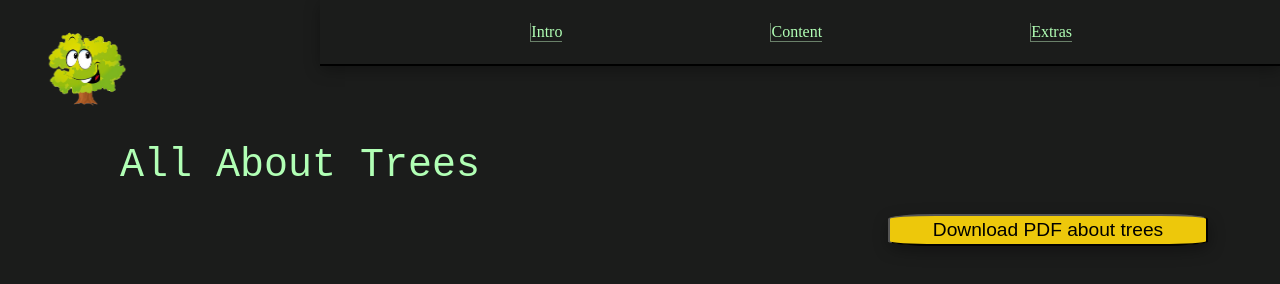
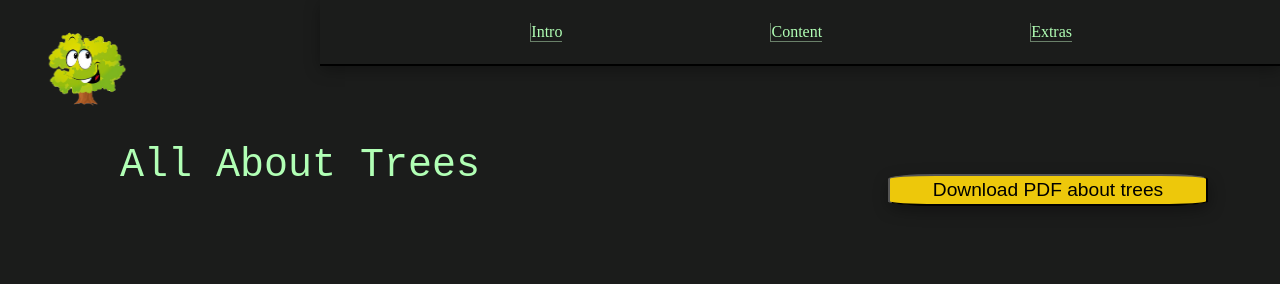
Before and after one commit to BF-FrontEnd-class/agile-development-group2-all-about-trees, a plain HTML site: page index.html in a window 1280 px wide. Drawn offline with Linux system fonts and the light colour scheme.

Commit message:
update pdf

```diff
--- a/styles/something.css
+++ b/styles/something.css
@@ -58,6 +58,7 @@ h1 {
 
 .btn {
   position: relative;
+  top: -2.5rem;
   left: 55rem;
   width: 20rem;
   height: 2rem;
```
Also changed, not shown: index.html (+1 -0 lines).
